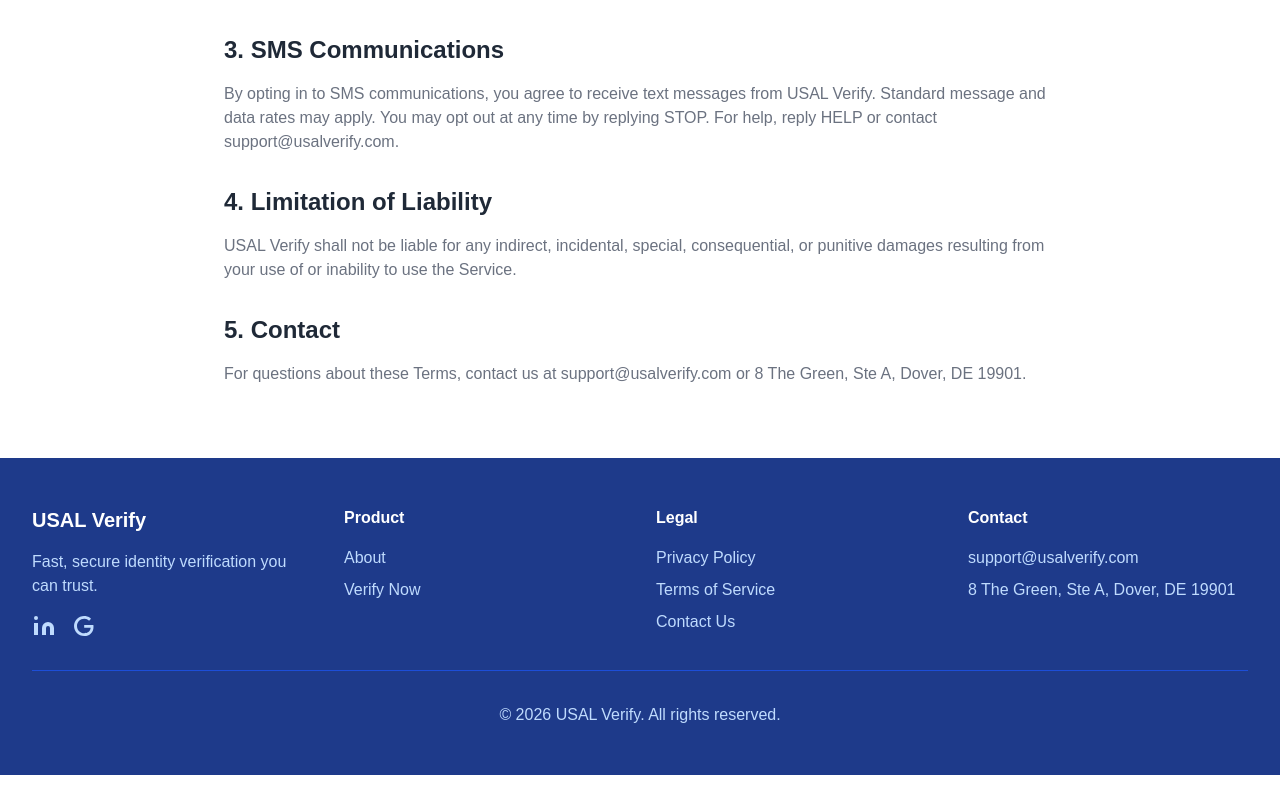
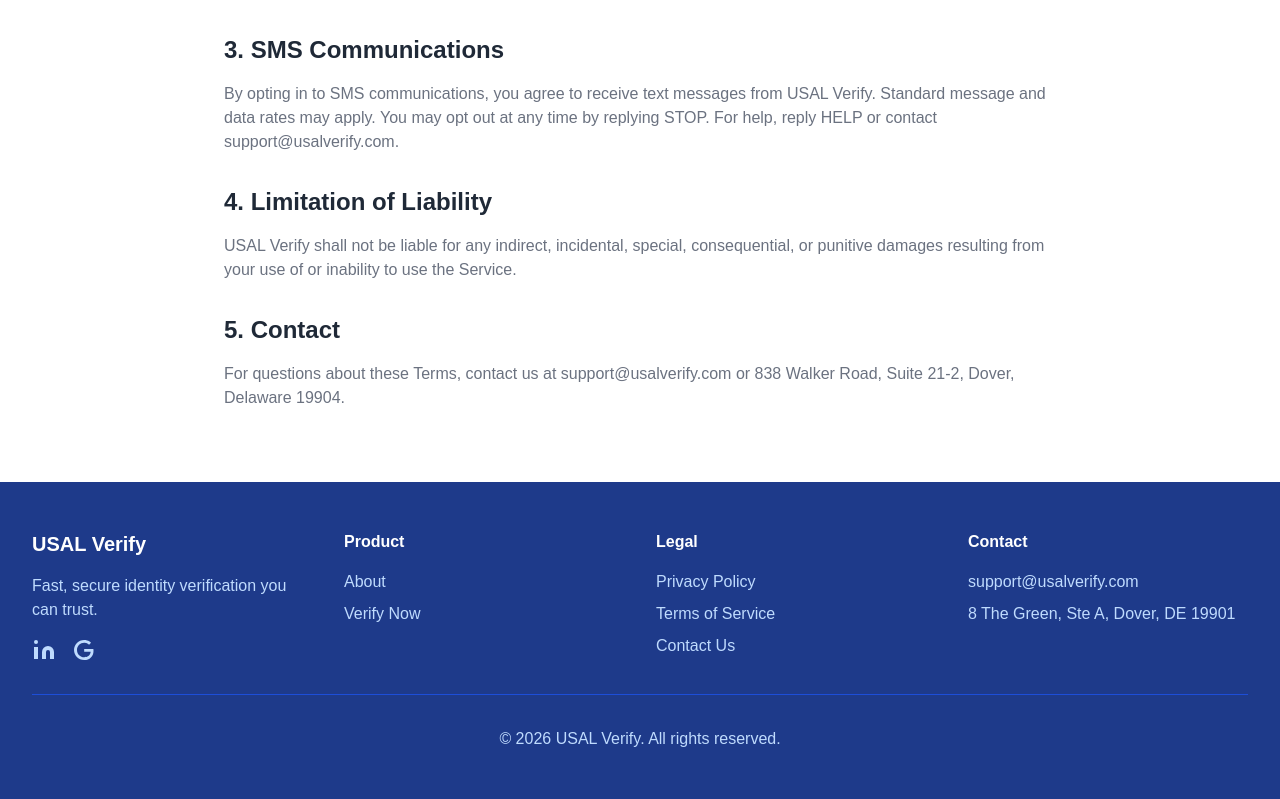
Before and after one commit to Textingman/org23224-usalverify, a Next.js app: page /terms in a window 1280 px wide. Shown: the part 610-1409 px from the top of the page. Before the commit the page ends 1385 px from the top, so only its background shows below. Built offline with nearby package versions, Linux system fonts and the light colour scheme.

Commit message:
Update business address to 838 Walker Road, Suite 21-2, Dover, Delaware 19904

```diff
--- a/app/terms/page.tsx
+++ b/app/terms/page.tsx
@@ -32,7 +32,7 @@
           </p>
           <h2 className="text-2xl font-bold mt-8 mb-4" style={{ color: '#1F2937' }}>5. Contact</h2>
           <p className="mb-6" style={{ color: '#6B7280' }}>
-            For questions about these Terms, contact us at support@usalverify.com or 8 The Green, Ste A, Dover, DE 19901.
+            For questions about these Terms, contact us at support@usalverify.com or 838 Walker Road, Suite 21-2, Dover, Delaware 19904.
           </p>
         </div>
       </section>
```
